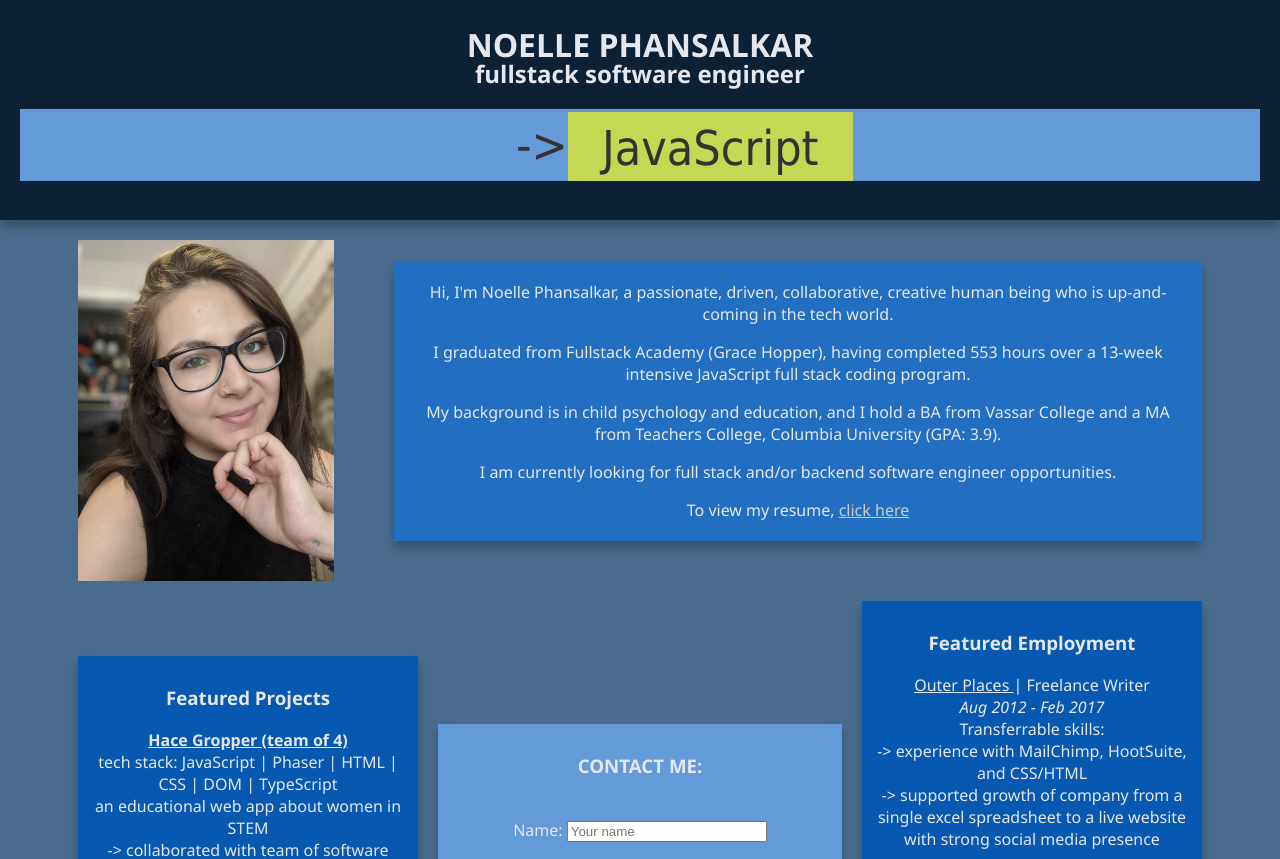
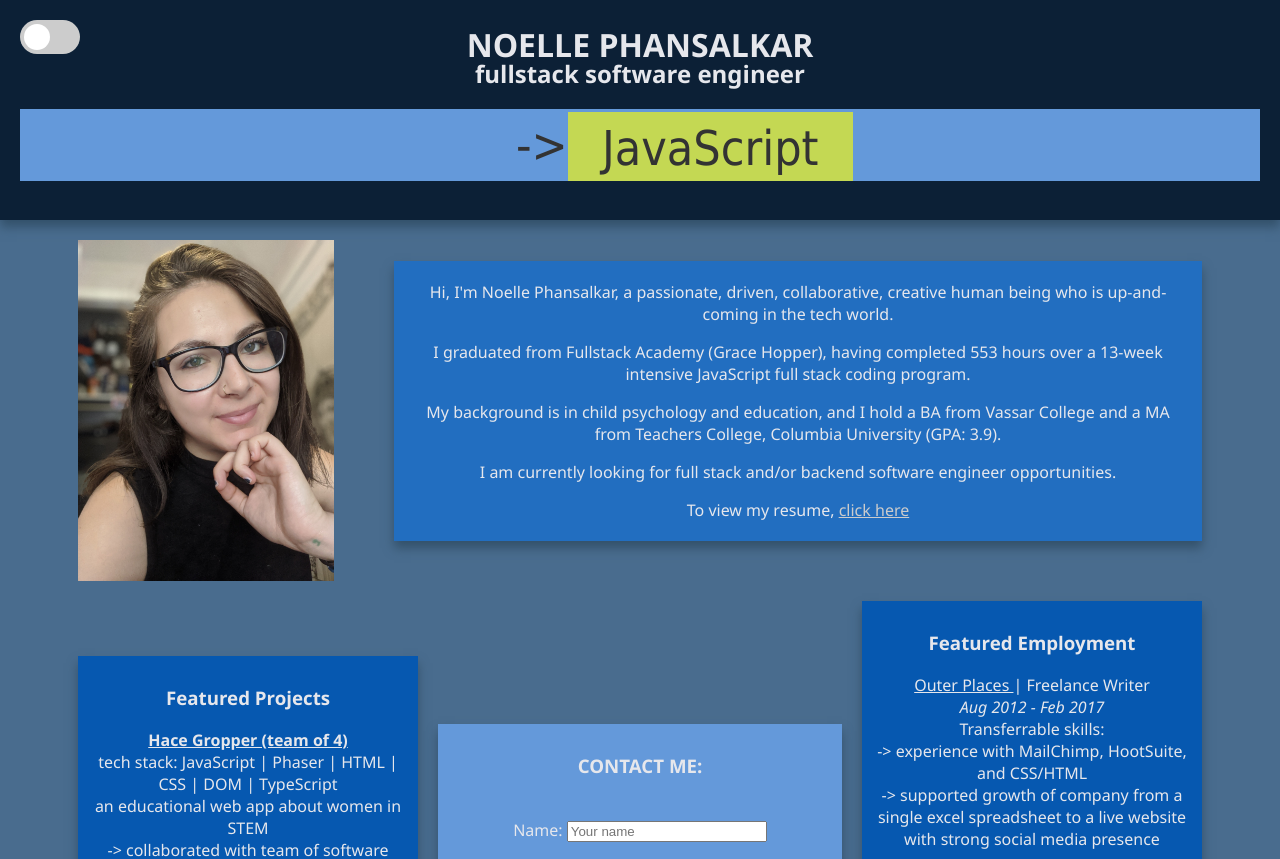
Before and after one commit to L-Phansalkar/personal-site, a React app: page / in a window 1280 px wide. Shown: the top 859 px of the page. Built offline with nearby package versions, Linux system fonts and the light colour scheme.

Commit message:
toggle but no function

```diff
--- a/src/assets/styles/style.css
+++ b/src/assets/styles/style.css
@@ -474,3 +474,66 @@
     -moz-box-shadow: 0px 7px 10px 0px rgba(51,81,106,1);
     box-shadow: 0px 7px 10px 0px rgba(51,81,106,1);
   }
+
+  .switch {
+    position: fixed;
+    display: block;
+    width: 60px;
+    height: 34px;
+  }
+
+  /* Hide default HTML checkbox */
+  .switch input {
+    opacity: 0;
+    width: 0;
+    height: 0;
+  }
+
+  /* The slider */
+
+  .slider {
+    position: absolute;
+    cursor: pointer;
+    top: 0;
+    left: 0;
+    right: 0;
+    bottom: 0;
+    background-color: #ccc;
+    -webkit-transition: .4s;
+    transition: .4s;
+  }
+
+  .slider:before {
+    position: absolute;
+    content: "";
+    height: 26px;
+    width: 26px;
+    left: 4px;
+    bottom: 4px;
+    background-color: white;
+    -webkit-transition: .4s;
+    transition: .4s;
+  }
+
+  input:checked + .slider {
+    background-color: #2196F3;
+  }
+
+  input:focus + .slider {
+    box-shadow: 0 0 1px #2196F3;
+  }
+
+  input:checked + .slider:before {
+    -webkit-transform: translateX(26px);
+    -ms-transform: translateX(26px);
+    transform: translateX(26px);
+  }
+
+  /* Rounded sliders */
+  .slider.round {
+    border-radius: 34px;
+  }
+
+  .slider.round:before {
+    border-radius: 50%;
+  }
--- a/src/components/App.jsx
+++ b/src/components/App.jsx
@@ -12,6 +12,10 @@
         return (
             <div className="App">
             <header className="App-header">
+              <label class="switch">
+              <input type="checkbox" id="slider"></input>
+              <span class="slider round"></span>
+            </label>
             <h1 className="App-title">NOELLE PHANSALKAR</h1>
             <h2 className="App-title">fullstack software engineer</h2>
               <CodingLangs></CodingLangs>
```
